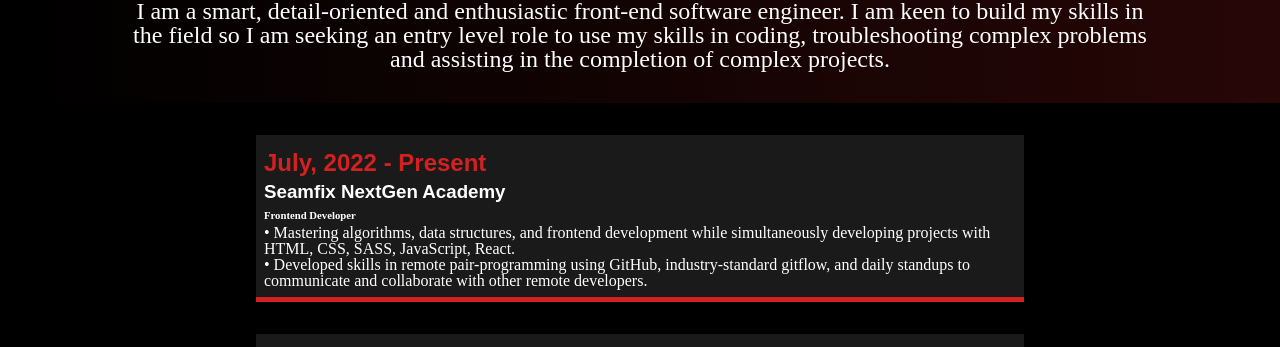
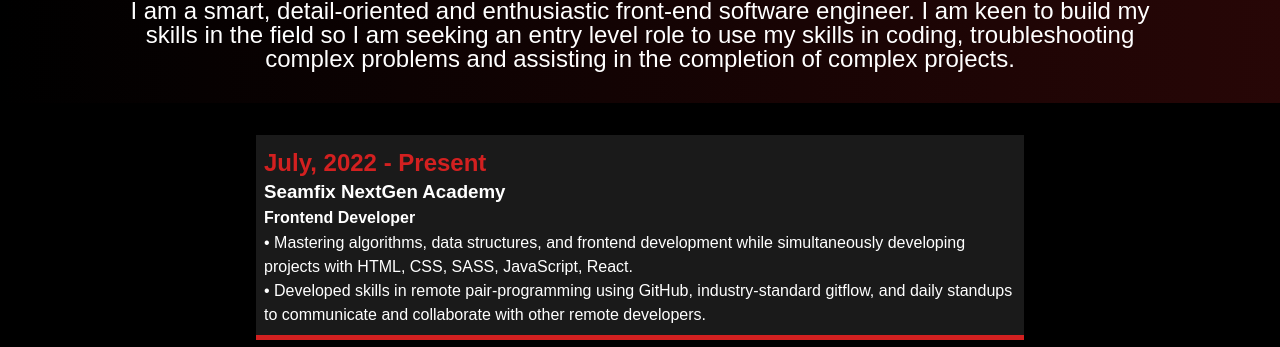
Before and after one commit to MccGrey/mccgrey-personal-portfoilo, a plain HTML site: page about.html in a window 1280 px wide. Shown: the part 297-644 px from the top of the page. Drawn offline with Linux system fonts and the light colour scheme.

Commit message:
add style

```diff
--- a/partials/_about.scss
+++ b/partials/_about.scss
@@ -18,6 +18,7 @@
 
     p {
       margin-bottom: 2rem;
+      font-family: "Mulish", sans-serif;
     }
   }
 
@@ -45,10 +46,18 @@
       h2,
       h3 {
         margin: 0.5rem 0;
+        font-family: "Mulish", sans-serif;
       }
 
       h6 {
         margin: 0.3rem 0;
+        font-size: 1rem;
+        font-family: "Mulish", sans-serif;
+      }
+
+      p {
+        font-family: "Mulish", sans-serif;
+        line-height: 1.5rem;
       }
     }
   }
```
Also changed, not shown: css/style.min.css.
